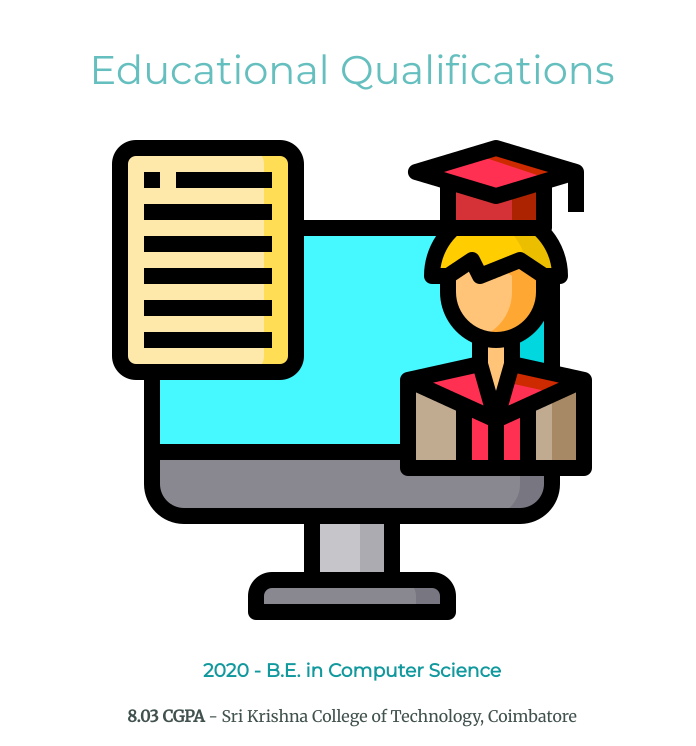
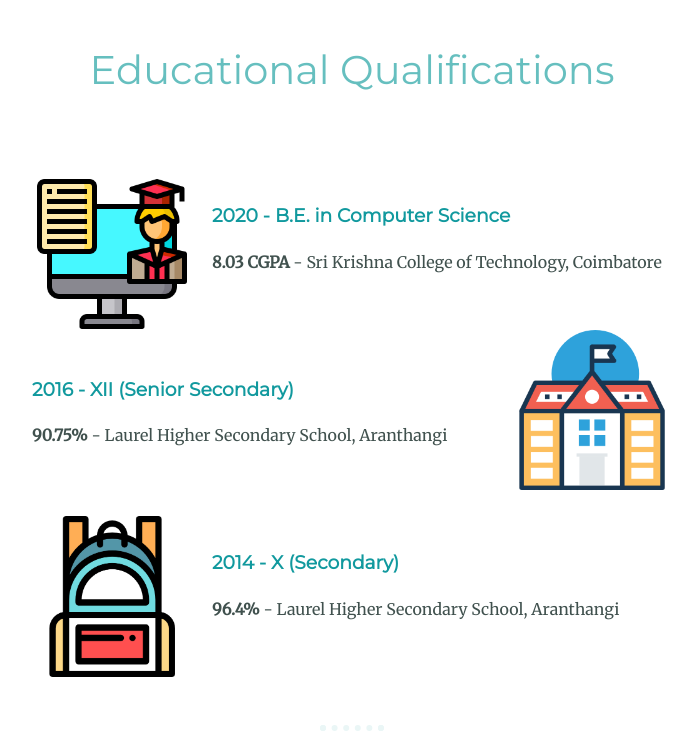
Before and after one commit to srinivasan-guna/My-Website, a plain HTML site: page index.html in a window 1280 px wide. Shown: the part 1340-2086 px from the top of the page, without its empty margins (288-984 px from the left). Drawn offline with Linux system fonts and the light colour scheme.

Commit message:
Update styles.css

```diff
--- a/css/styles.css
+++ b/css/styles.css
@@ -105,6 +105,32 @@ a:hover {
   width: 250px;
 }
 
+.qualification-row {
+  width: 50%;
+  margin: 100px auto 100px auto;
+  text-align: left;
+}
+
+.ug-image {
+  width: 25%;
+  float: left;
+  margin-right: 20px;
+  margin-top: -30px;
+}
+
+.hsc-image {
+  width: 25%;
+  float: right;
+  margin-top: -48px;
+}
+
+.sslc-image {
+  width: 25%;
+  float: left;
+  margin-right: 20px;
+  margin-top: -35px;
+}
+
 .firstprize-image {
   width: 25%;
   float: left;
```
